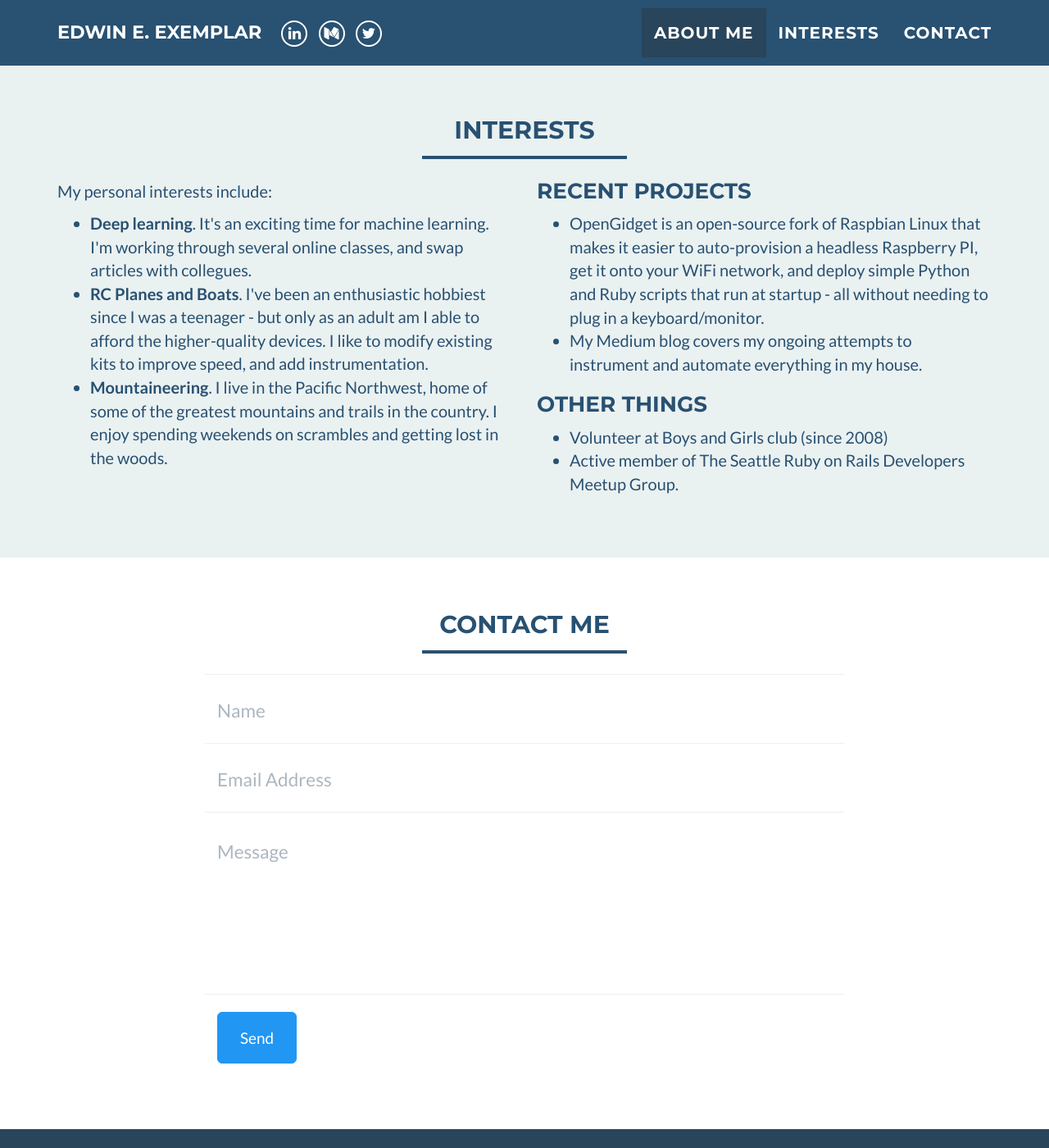
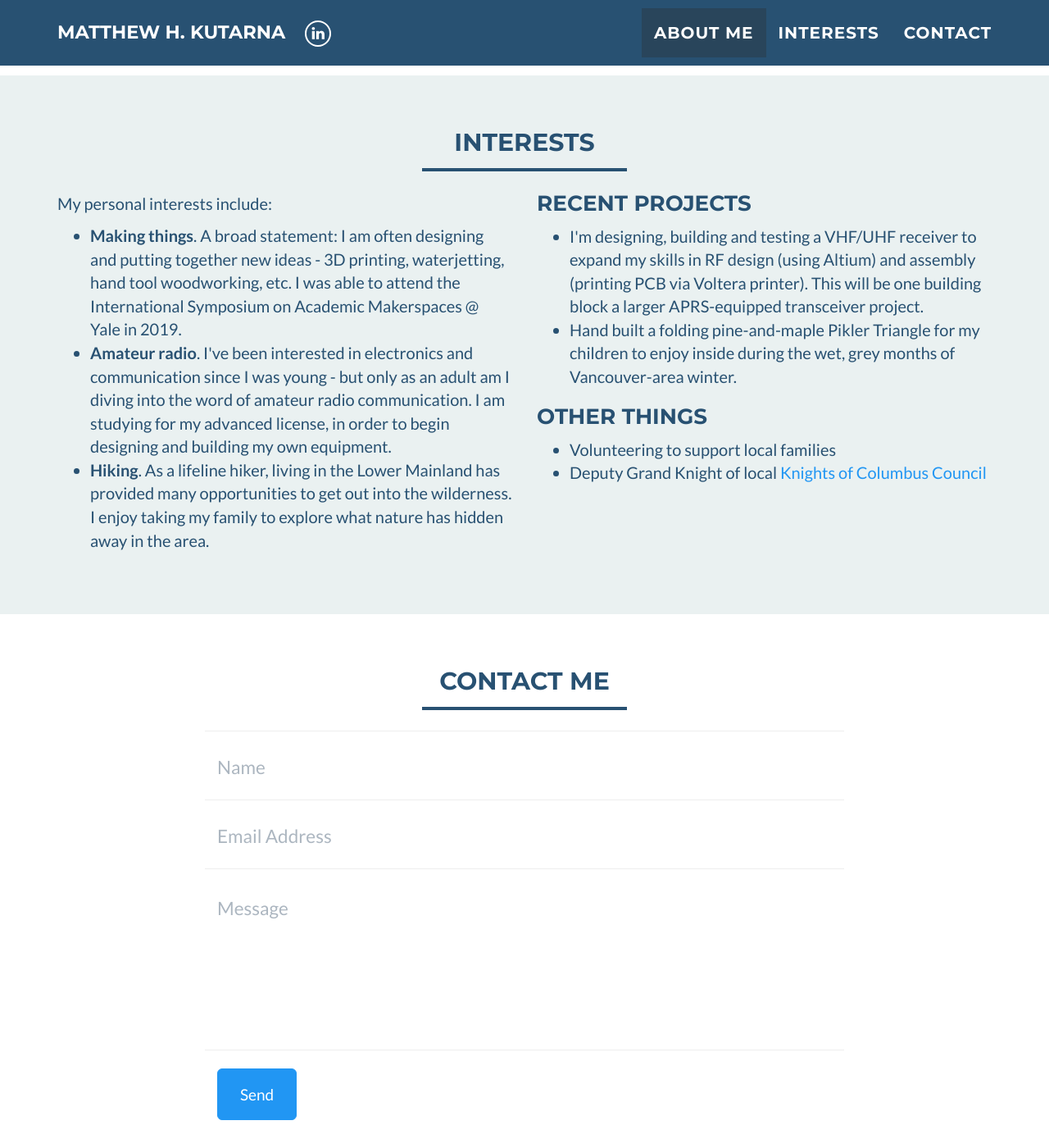
Before and after one commit to mkutarna/mkutarna.github.io, a Jekyll site: the page built from index.html, in a window 1280 px wide and 1400 px high, scrolled down 1097 px. Shown: the whole window at 82% size. Built offline with Jekyll 4.4.1, drawn with Linux system fonts in a browser that asks for light colours; some of the changed text lies outside the part shown.

Commit message:
update content

```diff
--- a/_config.yml
+++ b/_config.yml
@@ -1,20 +1,20 @@
 # Site settings
-name: Edwin E. Exemplar
-email: edwin+contactme@someemail.com
+name: Matthew H. Kutarna
+email: matthewkutarna@gemail.com
 #canonical_url: https://edwinexemplar.com
-keywords: "Software Engineer, Python, Ruby, Machine Learning, Deep Learning, Startups, Agile, Pair Programming"
-skills: "Senior Software Engineer in Seattle, WA (Fictitious)"
+keywords: "Engineering Physics, RF, Electronics, Mechanical, Aerospace, Agile, CAD, PCBs"
+skills: "Engineer in Training in Vancouver, BC"
 baseurl:
 
 # Social networks usernames (many more available: google-plus, flickr, dribbble, pinterest, instagram, tumblr, linkedin, etc.)
 # You should replace these with your social networks, of course. :)
 social:
   - title: linkedin
-    url: https://www.linkedin.com/in/cgroom/
-  - title: medium
-    url: https://medium.com/@cgroom
-  - title: twitter
-    url: https://twitter.com/chuck_groom
+    url: https://www.linkedin.com/in/matthewkutarna
+#  - title: medium
+#    url: https://medium.com/@cgroom
+#  - title: twitter
+#    url: https://twitter.com/chuck_groom
 
 # Google webmaster tools
 google_verify:
--- a/_includes/interests.html
+++ b/_includes/interests.html
@@ -13,15 +13,12 @@
         </p>
 			<ul>
 			  <li>
-				 <b>Deep learning</b>. It's an exciting time for machine learning. I'm working through several online classes, and swap articles with collegues.
+				 <b>Making things</b>. A broad statement: I am often designing and putting together new ideas - 3D printing, waterjetting, hand tool woodworking, etc. I was able to attend the International Symposium on Academic Makerspaces @ Yale in 2019.
 			  </li>
 			  <li>
-				  <b>RC Planes and Boats</b>. I've been an enthusiastic hobbiest since I was a teenager - but only as an adult am I able to afford the higher-quality
-          devices. I like to modify existing kits to improve speed, and add instrumentation.
-			  </li>
+				  <b>Amateur radio</b>. I've been interested in electronics and communication since I was young - but only as an adult am I diving into the word of amateur radio communication. I am studying for my advanced license, in order to begin designing and building my own equipment.
 			  <li>
-				  <b>Mountaineering</b>. I live in the Pacific Northwest, home of some of the greatest mountains and trails in the country. I enjoy spending weekends
-          on scrambles and getting lost in the woods.
+				  <b>Hiking</b>. As a lifeline hiker, living in the Lower Mainland has provided many opportunities to get out into the wilderness. I enjoy taking my family to explore what nature has hidden away in the area.
       </li>
 			</ul>
 		</div>
@@ -29,20 +26,19 @@
       <h3 style="margin-top:0">Recent Projects</h3>
 		  <ul>
   			<li>
-          OpenGidget is an open-source fork of Raspbian Linux that makes it easier to auto-provision a headless Raspberry PI,
-          get it onto your WiFi network, and deploy simple Python and Ruby scripts that run at startup - all without needing to plug in a keyboard/monitor.
+          I'm designing, building and testing a VHF/UHF receiver to expand my skills in RF design (using Altium) and assembly (printing PCB via Voltera printer). This will be one building block a larger APRS-equipped transceiver project.
     		</li>
   			<li>
-          My Medium blog covers my ongoing attempts to instrument and automate everything in my house.
+          Hand built a folding pine-and-maple Pikler Triangle for my children to enjoy inside during the wet, grey months of Vancouver-area winter.
   			</li>
   		    </ul>
   		    <h3>Other Things</h3>
   		    <ul>
   			<li>
-           Volunteer at Boys and Girls club (since 2008)
+           Volunteering to support local families
   			</li>
   			<li>
-  			  Active member of The Seattle Ruby on Rails Developers Meetup Group.
+  			  Deputy Grand Knight of local <a href="https://www.kofc.org/en/todays-knights/what-we-do.html">Knights of Columbus Council</a>
   			</li>
 		   </ul>
       </div>
```
Also changed, not shown: img/profile.png.
